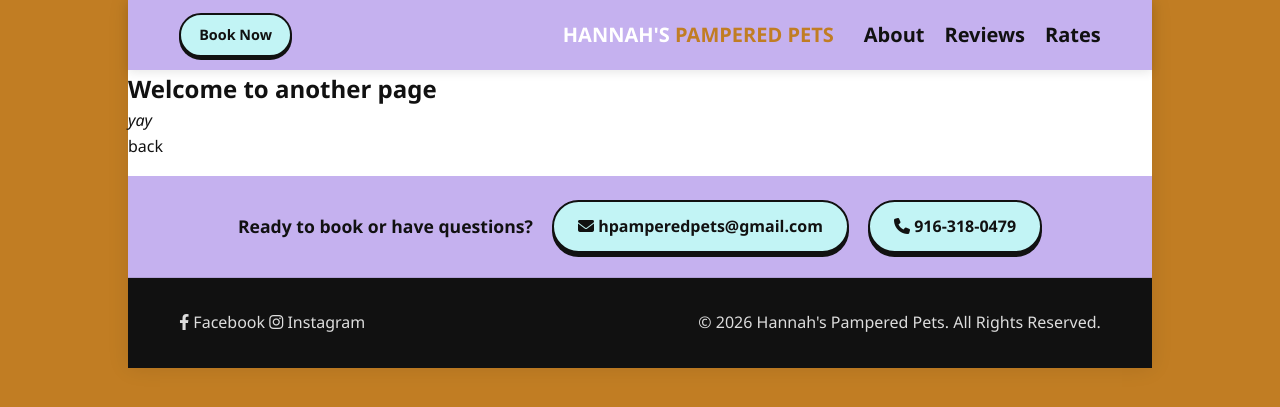
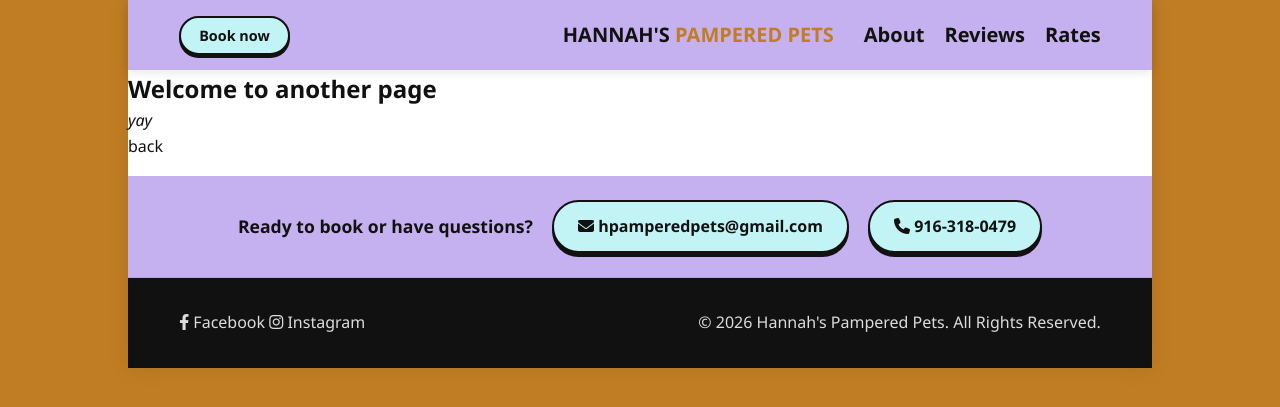
Before and after one commit to petswithhannah/petswithhannah.github.io, a Jekyll site: the page built from docs/another-page.md, in a window 1280 px wide. Shown: the top 407 px of the page. Built offline with Jekyll 4.4.1, drawn with Linux system fonts in a browser that asks for light colours.

Commit message:
updated book now

```diff
--- a/docs/_includes/header.html
+++ b/docs/_includes/header.html
@@ -1,6 +1,7 @@
 
 <header>
-    <a href="https://my.groomer.io/3a003074-fbcf-4165-bff7-cbdfcde8d493" class="book-btn-header" target="_blank">Book Now</a>
+    <!-- <a href="https://my.groomer.io/3a003074-fbcf-4165-bff7-cbdfcde8d493" class="book-btn-header" target="_blank">Book Now</a> -->
+    <button class="book-btn-header" id="noFeedback">Book now</button>
 
     <div class="header-right-side">
         <div class="logo">
--- a/docs/_layouts/default.html
+++ b/docs/_layouts/default.html
@@ -41,11 +41,11 @@
         <div class="modal-dialog">
             <div class="modal-content">
             <div class="modal-header">
-                <h3 class="h4 modal-title" >Let Us Help! 🐶</h3>
+                <h3 class="h4 modal-title" >Chat with me to book! 🐶</h3>
                 <button type="button" class="close-modal btn" style="padding: 5px 15px; border-radius:5px;">&times;</button>
             </div>
             <div class="modal-body">
-                <p>Sorry you didn't find what you were looking for. Would you like to reach out directly?</p>
+                <p>I look forward to getting to know you and your pets! Select any options below:</p>
                 <div class="social-icons">
                     <a href="tel:916-318-0479" aria-label="Call Hannah">
                         <i class="fas fa-phone"></i>
--- a/docs/assets/css/style.css
+++ b/docs/assets/css/style.css
@@ -66,7 +66,7 @@
     text-transform: uppercase;
     color: var(--black);
 }
-.logo-hannah { color: var(--white); }
+.logo-hannah { color: var(--black); }
 
 /* Desktop Navigation */
 .nav-links {
@@ -590,9 +590,6 @@
     text-transform: uppercase;
 }
 
-.logo-hannah {
-    color: var(--white);
-}
 
 .logo-pets {
     color: var(--poster-orange); /* Applies the new orange color */
```
Also changed, not shown: docs/_includes/pricing.html (+13 -5 lines).
